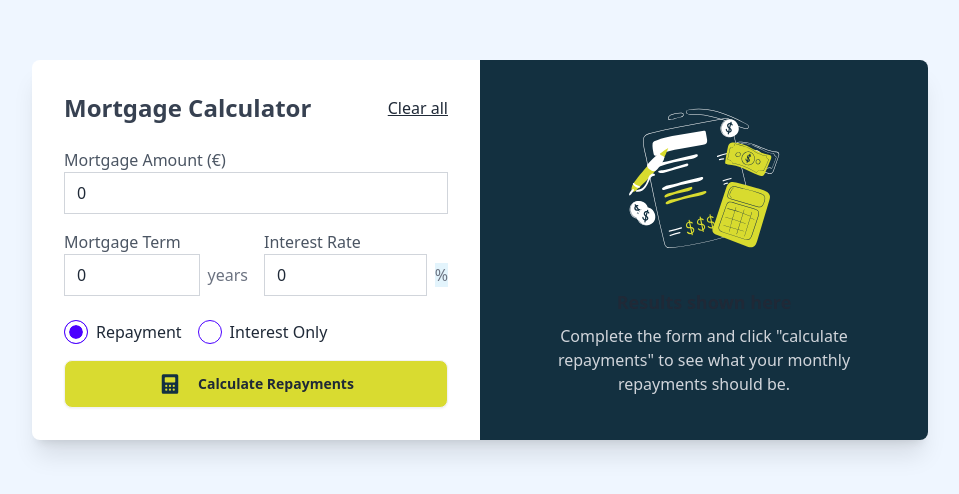
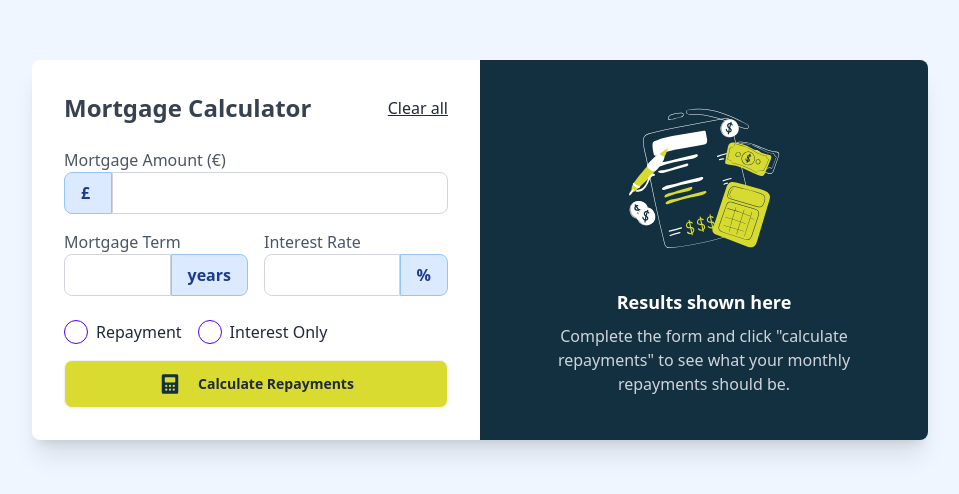
Before and after one commit to al-kojic/frontend-project, a SvelteKit app: page / in a window 1280 px wide. Shown: the part 150-644 px from the top of the page, without its empty margins (160-1119 px from the left). Built offline with nearby package versions, Linux system fonts and the light colour scheme.

Commit message:
Update +page.svelte

```diff
--- a/src/routes/+page.svelte
+++ b/src/routes/+page.svelte
@@ -1,9 +1,9 @@
 <script>
-	let loanAmount = $state(0);
-	let interestRate = $state(0);
-	let years = $state(0);
-	let mortgageType = $state('repayment');
-	let monthlyPayment = $state(null);
+	let loanAmount = null;
+	let interestRate = null;
+	let years = null;
+	let mortgageType = null;
+	let monthlyPayment = null;
 
 	function calculateMortgage(event) {
 		event.preventDefault();
@@ -19,10 +19,10 @@
 	}
 
 	function resetForm() {
-		loanAmount = 0;
-		interestRate = 0;
-		years = 0;
-		mortgageType = 'repayment';
+		loanAmount = null;
+		interestRate = null;
+		years = null;
+		mortgageType = null;
 		monthlyPayment = null;
 	}
 </script>
@@ -40,29 +40,52 @@
 			<form class="mt-6 space-y-4" onsubmit={calculateMortgage}>
 				<div class="form-control">
 					<p class="text-gray-600">Mortgage Amount (€)</p>
-					<input type="number" class="w-full border-gray-300 bg-white-50" bind:value={loanAmount} />
+					<div class="flex items-center">
+						<div
+							class="bg-blue-100 border border-blue-300 text-blue-900 px-4 py-2 rounded-l-lg flex items-center font-semibold"
+							style="width: 50px; text-align: center;"
+						>
+							£
+						</div>
+						<input
+							type="number"
+							class="w-full border-gray-300 bg-white-50 rounded-r-lg p-2"
+							bind:value={loanAmount}
+						/>
+					</div>
 				</div>
 
 				<div class="flex gap-4">
 					<div class="flex-1 form-control">
 						<p class="text-gray-600">Mortgage Term</p>
-						<div class="flex items-center gap-2">
-							<input type="number" class="w-full border-gray-300" bind:value={years} />
-							<span class="text-gray-500">years</span>
+						<div class="flex items-center">
+							<input
+								type="number"
+								class="w-full border-gray-300 rounded-l-lg bg-white p-2"
+								bind:value={years}
+							/>
+							<div
+								class="bg-blue-100 border border-blue-300 text-blue-900 px-4 py-2 rounded-r-lg flex items-center font-semibold"
+							>
+								years
+							</div>
 						</div>
 					</div>
 
 					<div class="flex-1 form-control">
 						<p class="text-gray-600">Interest Rate</p>
-						<div class="flex items-center gap-2">
+						<div class="flex items-center">
 							<input
 								type="number"
 								step="0.01"
-								class="w-full border-gray-300"
-								placeholder="Interest Rate (%)"
+								class="w-full border-gray-300 rounded-l-lg bg-white p-2"
 								bind:value={interestRate}
 							/>
-							<span class="text-gray-500" style="background-color: #E3F4FC;">%</span>
+							<div
+								class="bg-blue-100 border border-blue-300 text-blue-900 px-4 py-2 rounded-r-lg flex items-center font-semibold"
+							>
+								%
+							</div>
 						</div>
 					</div>
 				</div>
@@ -90,14 +113,14 @@
 					</div>
 				</div>
 
-				<button type="submit" class="btn w-full mt-4" style="background-color: #D9DB30;"
-					><img
+				<button type="submit" class="btn w-full mt-4" style="background-color: #D9DB30;">
+					<img
 						src="/assets/images/icon-calculator.svg"
 						alt="Calculator"
 						class="w-4 h-4 mr-2"
 						style="width: 24px; height: 24px; margin-right: 8px"
-					/>Calculate Repayments</button
-				>
+					/>Calculate Repayments
+				</button>
 			</form>
 		</div>
 
@@ -106,7 +129,8 @@
 			style="background-color: #133040;"
 		>
 			<img src="/assets/images/illustration-empty.svg" alt="Illustration" class="w-40 mb-6" />
-			<h2 class="text-lg font-semibold">Results shown here</h2>
+			<h2 class="text-lg font-semibold text-white">Results shown here</h2>
+
 			{#if monthlyPayment === null}
 				<p class="text-gray-300 mt-2 text-center">
 					Complete the form and click "calculate repayments" to see what your monthly repayments
@@ -114,8 +138,8 @@
 				</p>
 			{:else}
 				<div class="mt-4">
-					<p>Your monthly repayments</p>
-					<p class="text-4xl font-bold mt-2">€{monthlyPayment.toFixed(2)}</p>
+					<p class="text-white">Your monthly repayments</p>
+					<p class="text-4xl font-bold mt-2 text-white">€{monthlyPayment.toFixed(2)}</p>
 				</div>
 			{/if}
 		</div>
```
